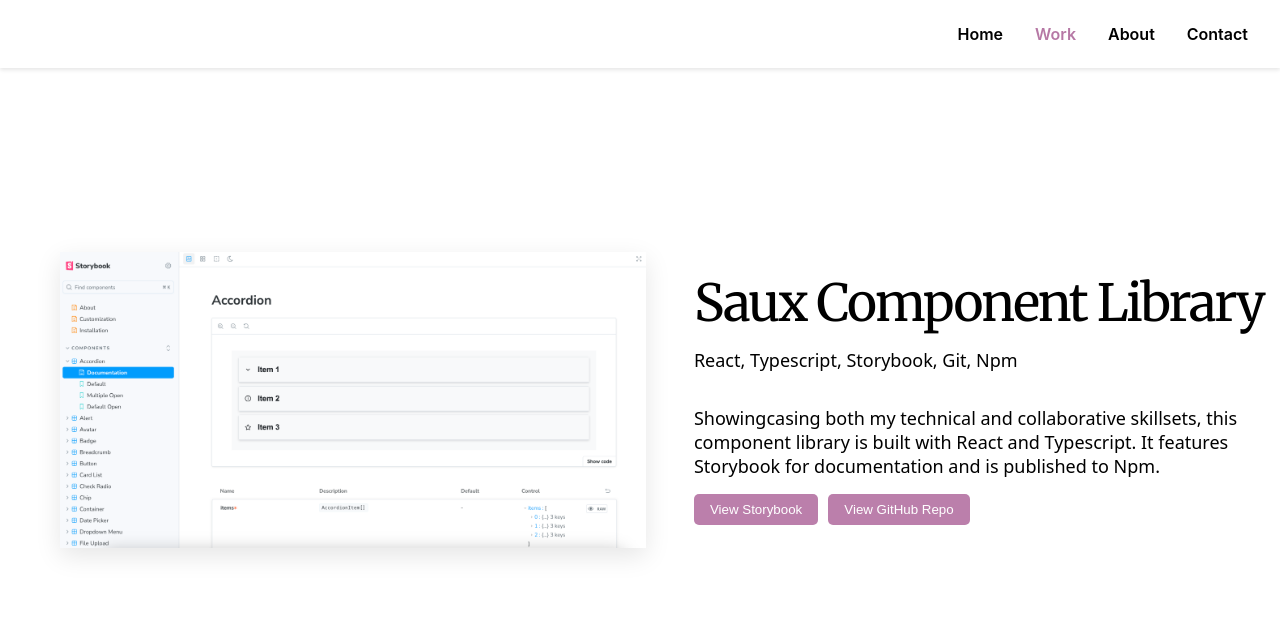
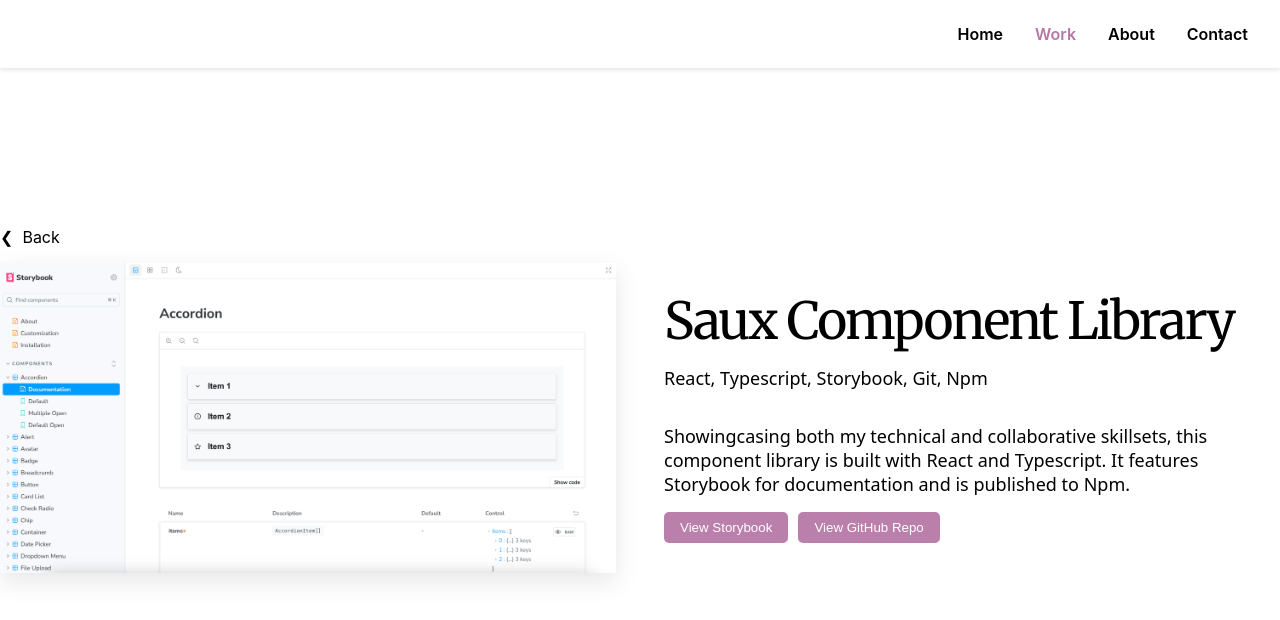
Before and after one commit to amandarae220/amanda-repository, an Angular app: page / in a window 1280 px wide. Both pictures are taken after a click on the button "VIEW STORYBOOK". Shown: the top 620 px of the page. Built offline with nearby package versions, Linux system fonts and the light colour scheme.

Commit message:
back button display fix

```diff
--- a/src/app/pages/project-detail/project-detail.component.scss
+++ b/src/app/pages/project-detail/project-detail.component.scss
@@ -1,3 +1,12 @@
+/* NEW: make the section stack children so Back sits above the content */
+section.project-detail {
+  display: flex;
+  flex-direction: column;     /* Back link on its own row */
+  align-items: stretch;       /* wrapper spans full width */
+  gap: 16px;                  /* space below Back */
+}
+
+/* Your existing wrapper layout */
 .project-wrapper {
   display: flex;
   flex-direction: row;
@@ -8,11 +17,8 @@
     flex-direction: column;
   }
 
-  section.project-detail {
-        @media (max-width: 600px) {
-      display: unset;
-    }
-  }
+  /* ⛔️ Removed the nested `section.project-detail` block
+     (it never matched because section is not inside .project-wrapper) */
 
   .image-preview {
     flex: 1;
@@ -31,10 +37,10 @@
       box-shadow: 0 8px 24px rgba(0, 0, 0, 0.1);
       object-fit: contain;
 
-          @media (max-width: 600px) {
-      margin-top: 5rem;
-      margin-bottom: 0rem;
-    }
+      @media (max-width: 600px) {
+        margin-top: 5rem;
+        margin-bottom: 0rem;
+      }
     }
   }
 
@@ -44,7 +50,7 @@
     display: flex;
     flex-direction: column;
     justify-content: center;
-    text-align: left; // ⬅️ Make sure text aligns left
+    text-align: left;
     gap: 1rem;
 
     @media (max-width: 600px) {
@@ -53,26 +59,29 @@
   }
 }
 
+/* Links */
 a {
   color: #FFF;
   text-decoration: none;
 }
 
+/* Back link: full-width row at top of the section */
 a.back-button {
   color: #000;
-  white-space: nowrap;
-  align-self: start;
-  margin-top: 2rem;
+  display: inline-flex;       /* keep icon + text nicely aligned */
+  align-items: center;
+  gap: .5rem;
+  align-self: flex-start;     /* align with content edge */
+  margin: 0;                  /* remove stray left/top offset */
 }
 
-p.subtitle {
-  margin-top: 0px;
+p.subtitle { margin-top: 0; }
+
+h1 {
+  margin-top: 0;
+  margin-bottom: 0;
 }
 
-h1 {
-  margin-top: 0px;
-  margin-bottom: 0px;
-}
 button {
   align-self: start;
   background-color: #bb7fab;
```
